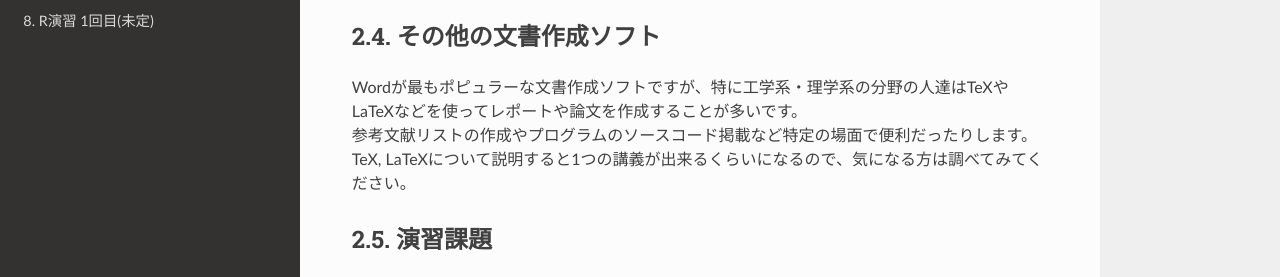
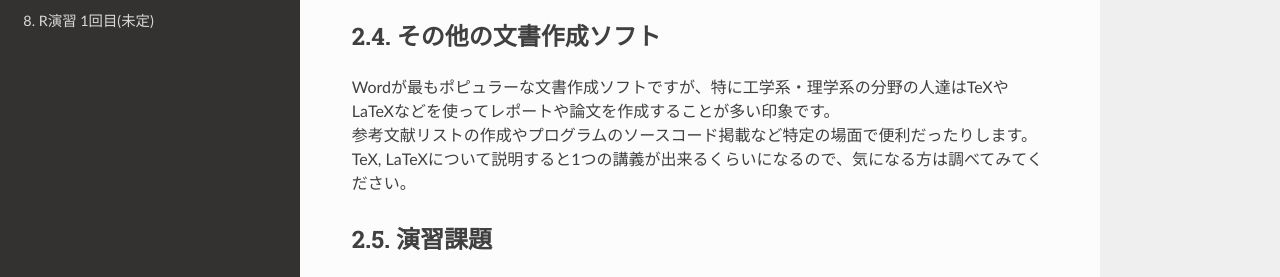
Before and after one commit to slt666666/informatics_agri_1st, a Sphinx documentation site: the page built from source/word_2.rst, in a window 1280 px wide and 900 px high, scrolled down 2865 px. Shown: the part 456-733 px from the top of the window. Built offline with Sphinx 7.4.7 and the Read the Docs theme 2.0.0, drawn with Linux system fonts in a browser that asks for light colours.

Commit message:
fix some words

```diff
--- a/source/word_2.rst
+++ b/source/word_2.rst
@@ -72,7 +72,7 @@ ZoteroやMendeley, EndNoteなどが有名です。有料のものだとPaperpile
 
 その他の文書作成ソフト
 ^^^^^^^^^^^^^^^^^^^^^^
-| Wordが最もポピュラーな文書作成ソフトですが、特に工学系・理学系の分野の人達はTeXやLaTeXなどを使ってレポートや論文を作成することが多いです。
+| Wordが最もポピュラーな文書作成ソフトですが、特に工学系・理学系の分野の人達はTeXやLaTeXなどを使ってレポートや論文を作成することが多い印象です。
 | 参考文献リストの作成やプログラムのソースコード掲載など特定の場面で便利だったりします。
 | TeX, LaTeXについて説明すると1つの講義が出来るくらいになるので、気になる方は調べてみてください。
 
```
